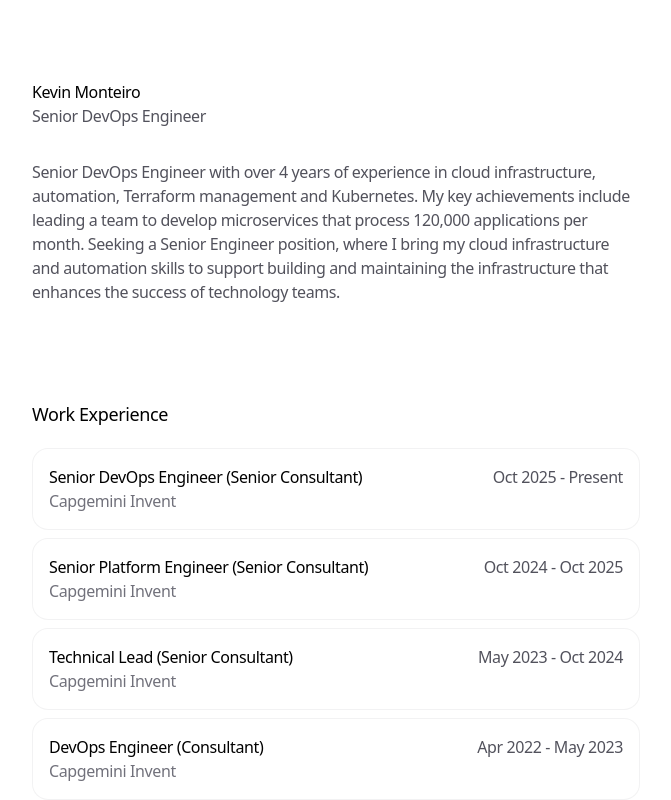
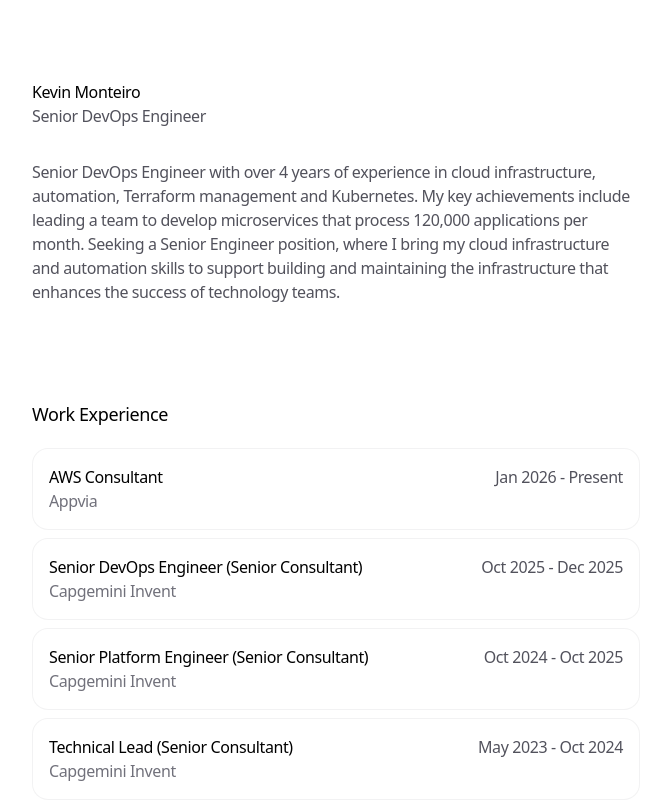
Before and after one commit to km-aero/my-website, a Next.js app: page / in a window 1280 px wide. Shown: the top 800 px of the page, without its empty margins (304-975 px from the left). Built offline with nearby package versions, Linux system fonts and the light colour scheme.

Commit message:
feat: add latest work experience

```diff
--- a/app/data.ts
+++ b/app/data.ts
@@ -31,12 +31,20 @@
 
 export const WORK_EXPERIENCE: WorkExperience[] = [
   {
+    company: 'Appvia',
+    title: 'AWS Consultant',
+    start: 'Jan 2026',
+    end: 'Present',
+    link: 'https://www.appvia.io/',
+    id: 'work1',
+  },
+  {
     company: 'Capgemini Invent',
     title: 'Senior DevOps Engineer (Senior Consultant)',
     start: 'Oct 2025',
-    end: 'Present',
+    end: 'Dec 2025',
     link: 'https://www.capgemini.com/au-en/about-us/who-we-are/our-brands/capgemini-invent/',
-    id: 'work1',
+    id: 'work2',
   },
   {
     company: 'Capgemini Invent',
@@ -44,7 +52,7 @@
     start: 'Oct 2024',
     end: 'Oct 2025',
     link: 'https://www.capgemini.com/au-en/about-us/who-we-are/our-brands/capgemini-invent/',
-    id: 'work2',
+    id: 'work3',
   },
   {
     company: 'Capgemini Invent',
@@ -52,7 +60,7 @@
     start: 'May 2023',
     end: 'Oct 2024',
     link: 'https://www.capgemini.com/au-en/about-us/who-we-are/our-brands/capgemini-invent/',
-    id: 'work3',
+    id: 'work4',
   },
   {
     company: 'Capgemini Invent',
@@ -60,7 +68,7 @@
     start: 'Apr 2022',
     end: 'May 2023',
     link: 'https://www.capgemini.com/au-en/about-us/who-we-are/our-brands/capgemini-invent/',
-    id: 'work4',
+    id: 'work5',
   },
   {
     company: 'Sparta Global',
@@ -68,7 +76,7 @@
     start: 'Oct 2020',
     end: 'Apr 2023',
     link: 'https://www.spartaglobal.com/',
-    id: 'work5',
+    id: 'work6',
   },
   {
     company: 'Sparta Global',
@@ -76,7 +84,7 @@
     start: 'Feb 2020',
     end: 'Oct 2020',
     link: 'https://www.spartaglobal.com/',
-    id: 'work6',
+    id: 'work7',
   },
   {
     company: 'Citco',
@@ -84,7 +92,7 @@
     start: 'Sep 2019',
     end: 'Feb 2020',
     link: 'https://www.citco.com/',
-    id: 'work7',
+    id: 'work8',
   },
 ]
 
```
Also changed, not shown: 2 other files (tests, documents, lock files or other folders).
